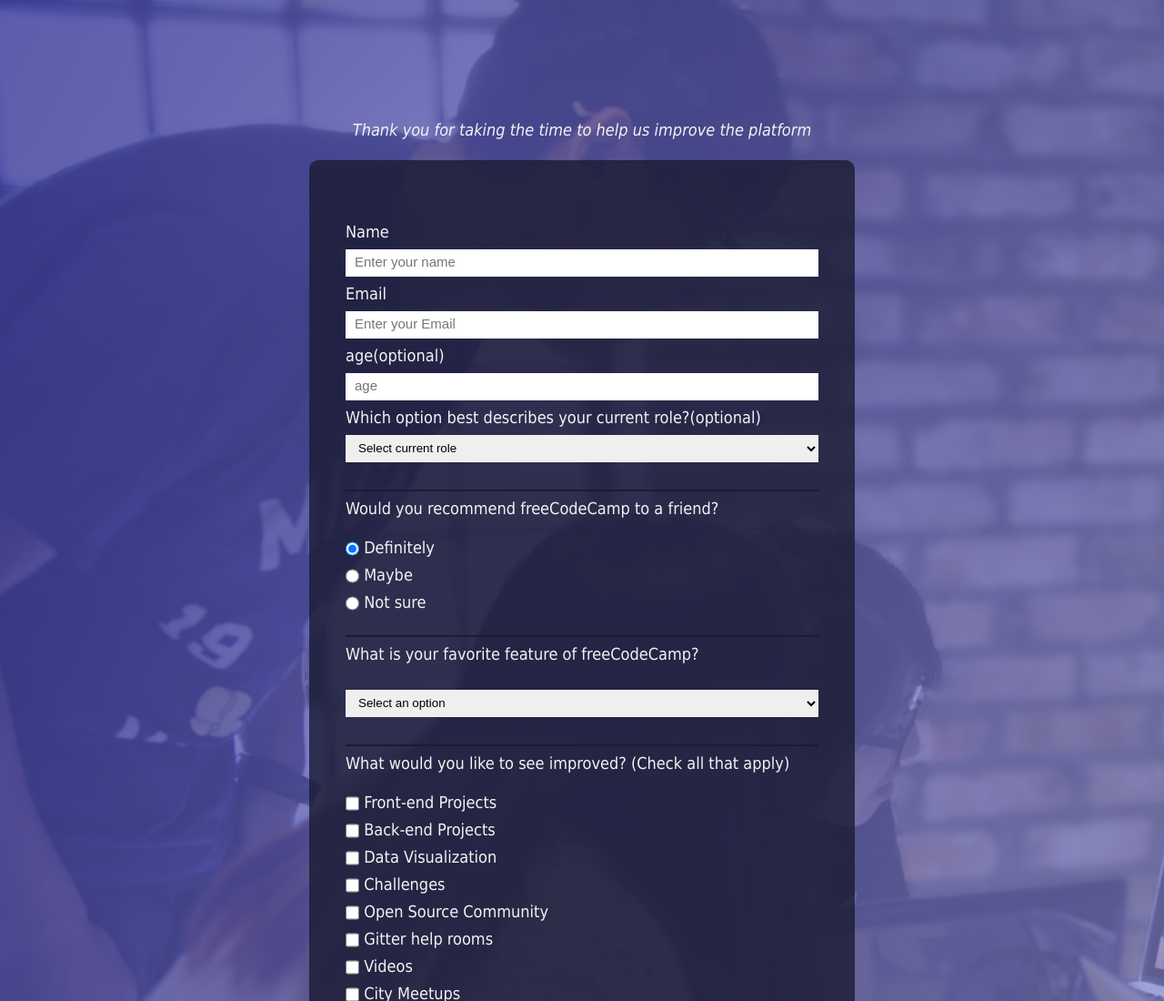
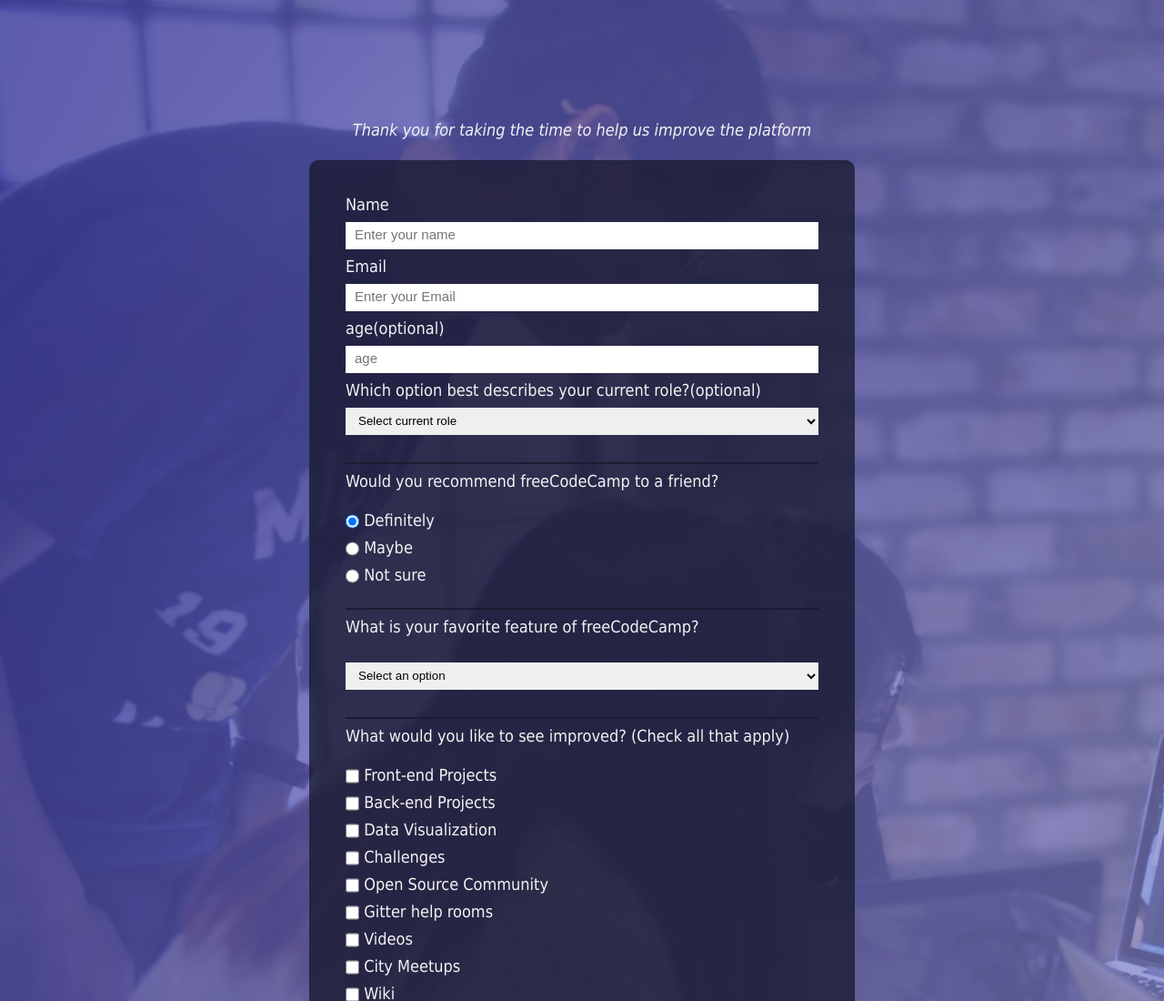
Before and after one commit to Hossein-NP/CssRepository, a plain HTML site: page RegistrationForm/index.html in a window 1280 px wide. Shown: the top 1100 px of the page at 91% size. Drawn offline with Linux system fonts and the light colour scheme.

Commit message:
update style

```diff
--- a/RegistrationForm/style.css
+++ b/RegistrationForm/style.css
@@ -108,6 +108,12 @@ fieldset {
 	padding: 2rem 0;
 	border-bottom: 2px solid rgba(27, 27, 50, 1);
 }
+
+fieldset:first-child {
+	padding-top: 0;
+	margin-top: 0;
+}
+
 fieldset:last-of-type {
 	border: none;
 }
```
